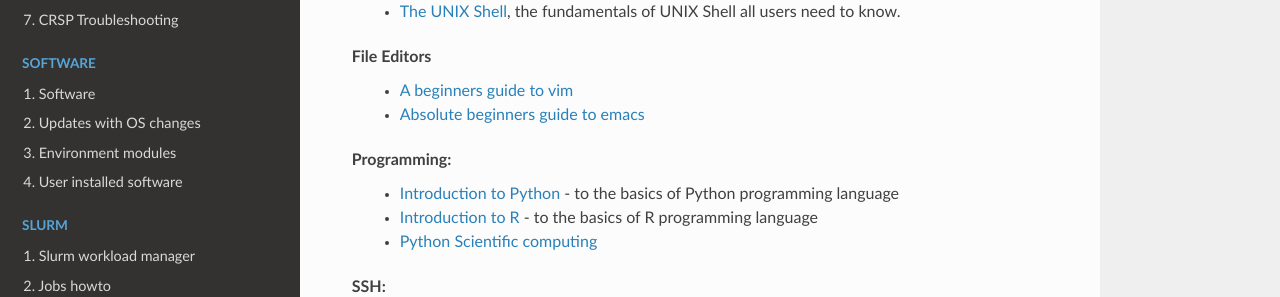
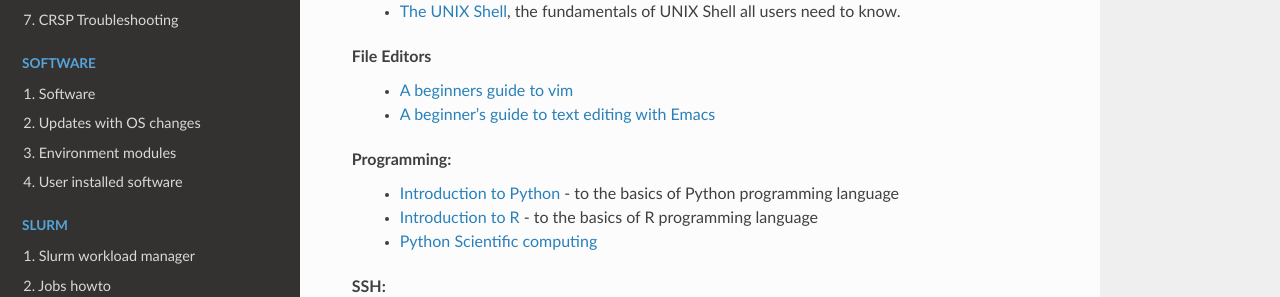
Before and after one commit to RCIC-UCI-Public/website-rcic, a Sphinx documentation site: the page built from docs/source/guides/tutorials.rst, in a window 1280 px wide and 900 px high, scrolled down 547 px. Shown: the part 210-507 px from the top of the window. Built offline with Sphinx 7.4.7 and the Read the Docs theme 3.1.0, drawn with Linux system fonts in a browser that asks for light colours.

Commit message:
docs/source/guides/tutorials.rst: replacing broken link to beginner's guide to emacs with a more recent one from RedHat

```diff
--- a/docs/source/guides/tutorials.rst
+++ b/docs/source/guides/tutorials.rst
@@ -41,7 +41,7 @@
 
 **File Editors**
   - `A beginners guide to vim <https://www.linux.com/training-tutorials/vim-101-beginners-guide-vim/>`_
-  - `Absolute beginners guide to emacs <http://www.jesshamrick.com/2012/09/10/absolute-beginners-guide-to-emacs/>`_
+  - `A beginner’s guide to text editing with Emacs <https://www.redhat.com/en/blog/beginners-guide-emacs>`_
 
 .. _programming tutorials:
 
```
